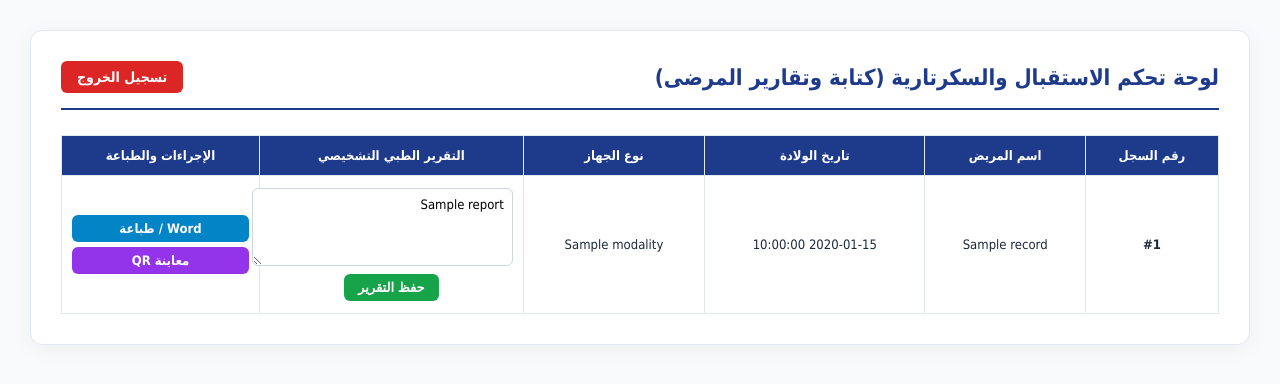
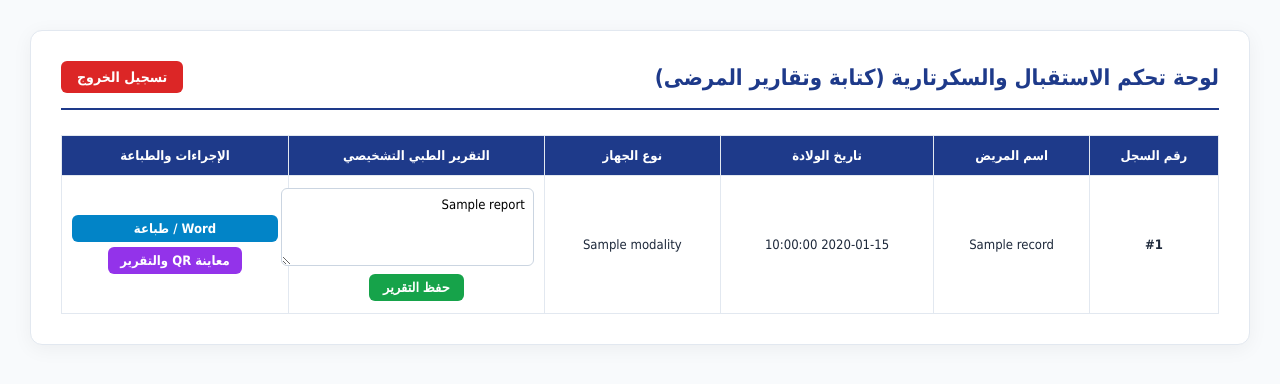
Before and after one commit to mamdouhsaad732-ux/medical_pacs_system, a Python web app: template templates/secretary.html in a window 1280 px wide. Shown: the top 384 px of the page. Run offline with Jinja, Linux system fonts and the light colour scheme; the template is opened without the code that fills it: most values are stand-ins (such as "Sample title", 1, 10 or a date in 2020).

Commit message:
Update secretary.html

```diff
--- a/templates/secretary.html
+++ b/templates/secretary.html
@@ -60,8 +60,7 @@
                         <td>
                             <!-- زر تحميل وطباعة التقرير بصيغة Word مع تأكيد قبل الطباعة والتصدير -->
                             <a href="/download-report/{{ record.id }}" onclick="return confirm('هل تريد حفظ وطباعة التقرير الآن؟');" class="btn" style="background: #0284c7; margin-bottom: 5px; display: block;">Word / طباعة</a>
-                            <a href="/patient/{{ record.id }}" target="_blank" class="btn" style="background: #9333ea; display: block;">معاينة QR</a>
-                        </td>
+                            <a href="/secretary/qr-preview/{{ record.id }}" target="_blank" class="btn" style="background: #9333ea;">معاينة QR والتقرير</a>                        </td>
                     </tr>
                     {% endfor %}
                 {% else %}
```
